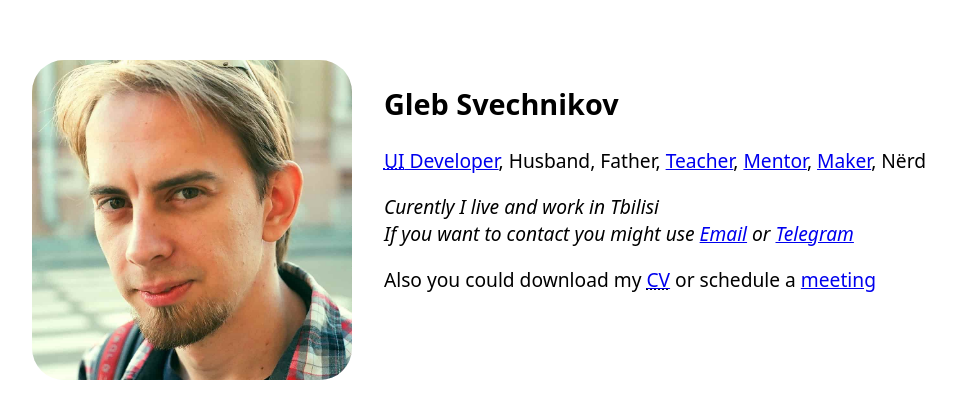
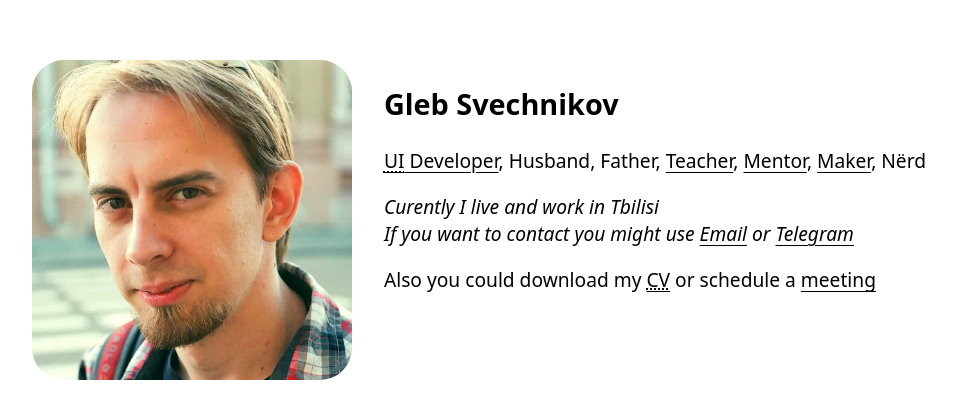
Before and after one commit to gleb-svechnikov/gleb-svechnikov.github.io, an Eleventy site: page src/index.html in a window 1280 px wide. Shown: the part 180-598 px from the top of the page, without its empty margins (161-1117 px from the left). Built offline with nearby package versions, Linux system fonts and the light colour scheme; Eleventy itself is replaced by a stand-in of ours; files that its build step writes are made by us from their sources; what @kevingimbel/eleventy-plugin-mermaid would draw is missing.

Commit message:
Fix typos

```diff
--- a/src/index.html
+++ b/src/index.html
@@ -6,7 +6,7 @@ layout: layout/base.njk
 <section class="info">
 	<h1>Gleb Svechnikov</h1>
 	<p>
-		<a href="https://www.linkedin.com/in/glebsvechnikov/" target="_blank"><abbr title="user interface">UI</abbr> Developer</a>, Husband, Father, <a href="https://mastodon.com.tr/@svechnikov/" target="_blank">Teacher</a>, <a href="https://solvery.io/en/mentor/gleb_svechnikov" target="_blank">Mentor</a>, <a href="https://www.instructables.com/member/kresh/"target="_blank">Maker</a>, Nёrd
+		<a href="https://www.linkedin.com/in/glebsvechnikov/" target="_blank"><abbr title="user interface">UI</abbr> Developer</a>, Husband, Father, <a href="https://bsky.app/profile/svechnikov.bsky.social" target="_blank">Teacher</a>, <a href="https://solvery.io/en/mentor/gleb_svechnikov" target="_blank">Mentor</a>, <a href="https://www.instructables.com/member/kresh/"target="_blank">Maker</a>, Nёrd
 	</p>
 
 	<address class="">
@@ -17,4 +17,4 @@ layout: layout/base.njk
 	<p>
 	 Also you could download my <abbr title="Curriculum Vitae"><a href="docs/CV-jan-2024.pdf">CV</a></abbr> or schedule a <a href="https://cal.com/gleb.svechnikov">meeting</a>
 	</p>
-</secton>
+</section>
--- a/src/styles/layout.css
+++ b/src/styles/layout.css
@@ -16,6 +16,11 @@ main {
     display: flex;
     gap: 2rem;
     margin: 2rem;
+}
+a{
+    text-decoration-line: dashed;
+    text-underline-offset: 4px;
+    color: inherit;
 }
 
 @media screen  and (width <= 900px) {
```
